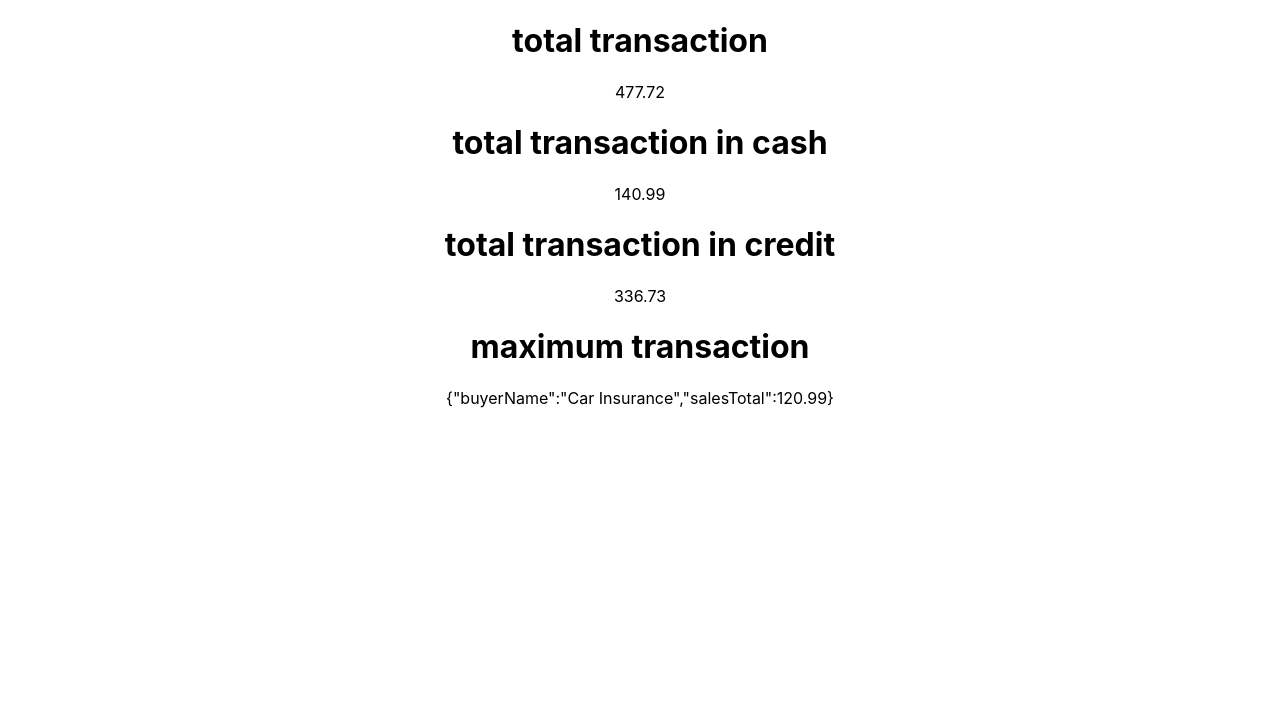
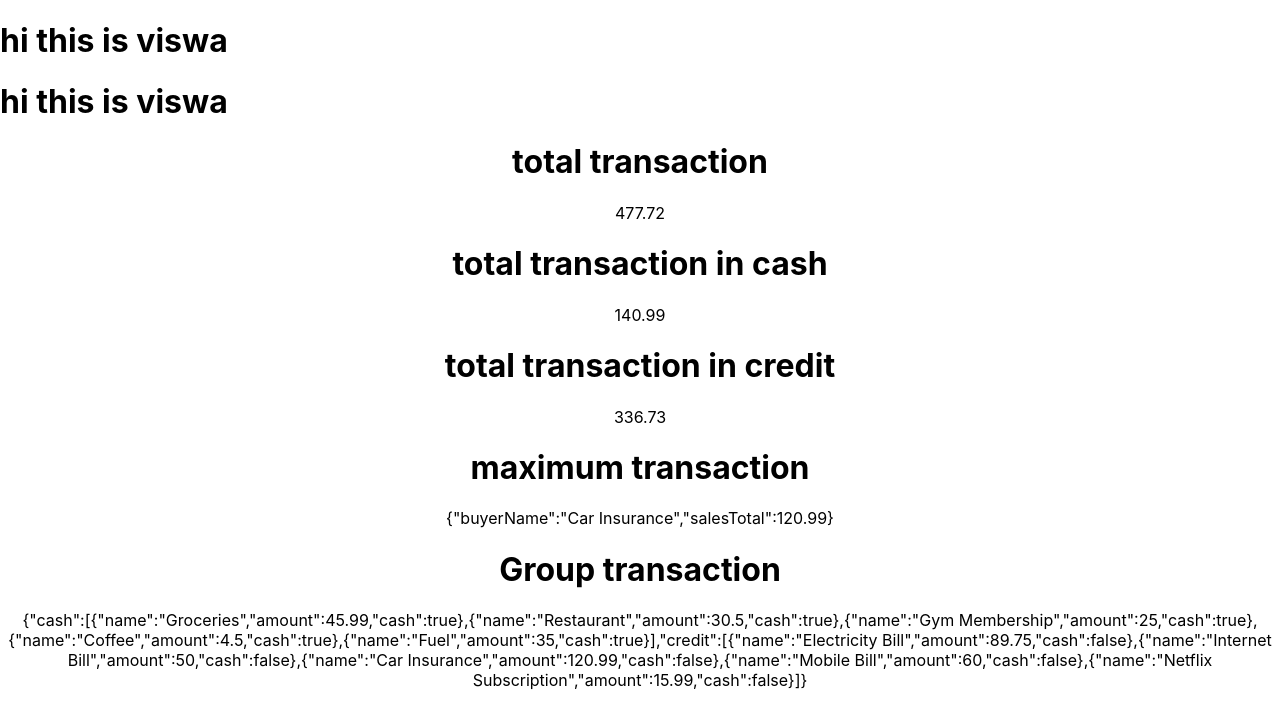
Before and after one commit to Visweshvar-UST/M2-React-TS-Prep, a React (Create React App) app: page / in a window 1280 px wide. Shown: the top 728 px of the page. Built offline with nearby package versions, Linux system fonts and the light colour scheme.

Commit message:
react children and reduce

```diff
--- a/src/App.tsx
+++ b/src/App.tsx
@@ -2,7 +2,8 @@ import React, {useState, useEffect} from 'react';
 import logo from './logo.svg';
 import './App.css';
 import axios from 'axios';
-import {calculateTotal,calculateTotalCash,calculateTotalCredit,maxBuyer} from './util'
+import {calculateTotal,calculateTotalCash,calculateTotalCredit,GroupBuyer,maxBuyer} from './util'
+import { Greet, ReactGreet } from './GreetProps';
 
 export interface Sales {
   name: string,
@@ -45,12 +46,17 @@ function App() {
 
 
 return (
+  <>
+  <Greet name="viswa"/>
+  <ReactGreet><Greet name="viswa"/></ReactGreet>
     <div className="App">
       <h1>total transaction</h1> {calculateTotal(data)}
       <h1>total transaction in cash</h1> {calculateTotalCash(data)}
       <h1>total transaction in credit</h1> {calculateTotalCredit(data)}
       <h1>maximum transaction</h1> {maxBuyer(data)}
+      <h1>Group transaction</h1> {GroupBuyer(data)}
     </div>
+  </>
   );
 }
 
--- /dev/null
+++ b/src/GreetProps.tsx
@@ -0,0 +1,22 @@
+type GreetProp = {
+    name: string
+}
+type ReactGreetProp = {
+    children: React.ReactNode
+}
+
+export const Greet = (prop: GreetProp)=>{
+    return (
+        <div>
+            <h1>hi this is {prop.name}</h1>
+        </div>
+    );
+};
+
+export const ReactGreet = (prop: ReactGreetProp)=>{
+    return(
+        <>
+        {prop.children}
+        </>
+    );
+};
--- a/src/util.tsx
+++ b/src/util.tsx
@@ -24,3 +24,13 @@ export const maxBuyer = (data: Sales[]) => {
   }
   return ;
 }
+
+export const GroupBuyer = (data: Sales[]) => {
+  const res = data.reduce((acc: any,transaction)=>{
+    const key = transaction.cash ? 'cash' : 'credit';
+    if (!acc[key]) acc[key] = [];
+    acc[key].push(transaction);
+    return acc;
+  },{});
+  return JSON.stringify(res);
+}
```
